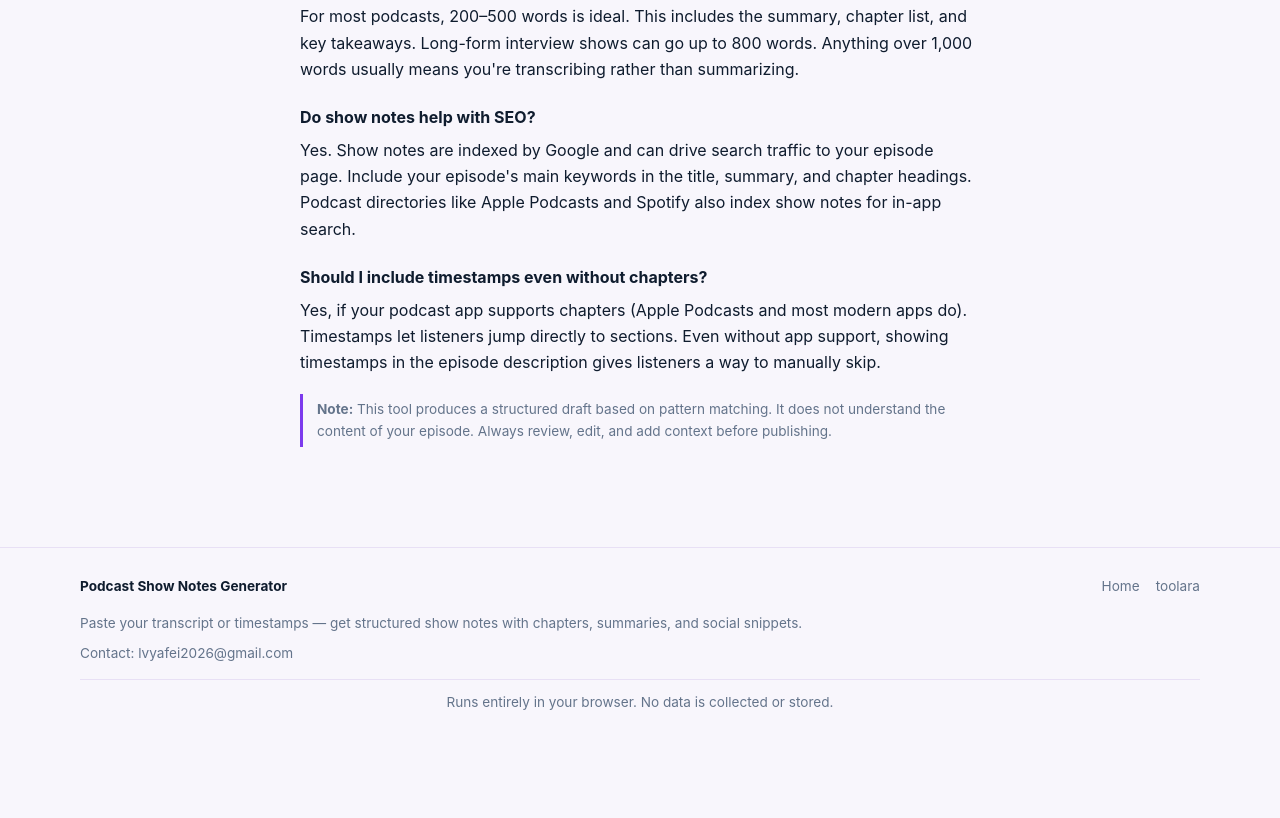
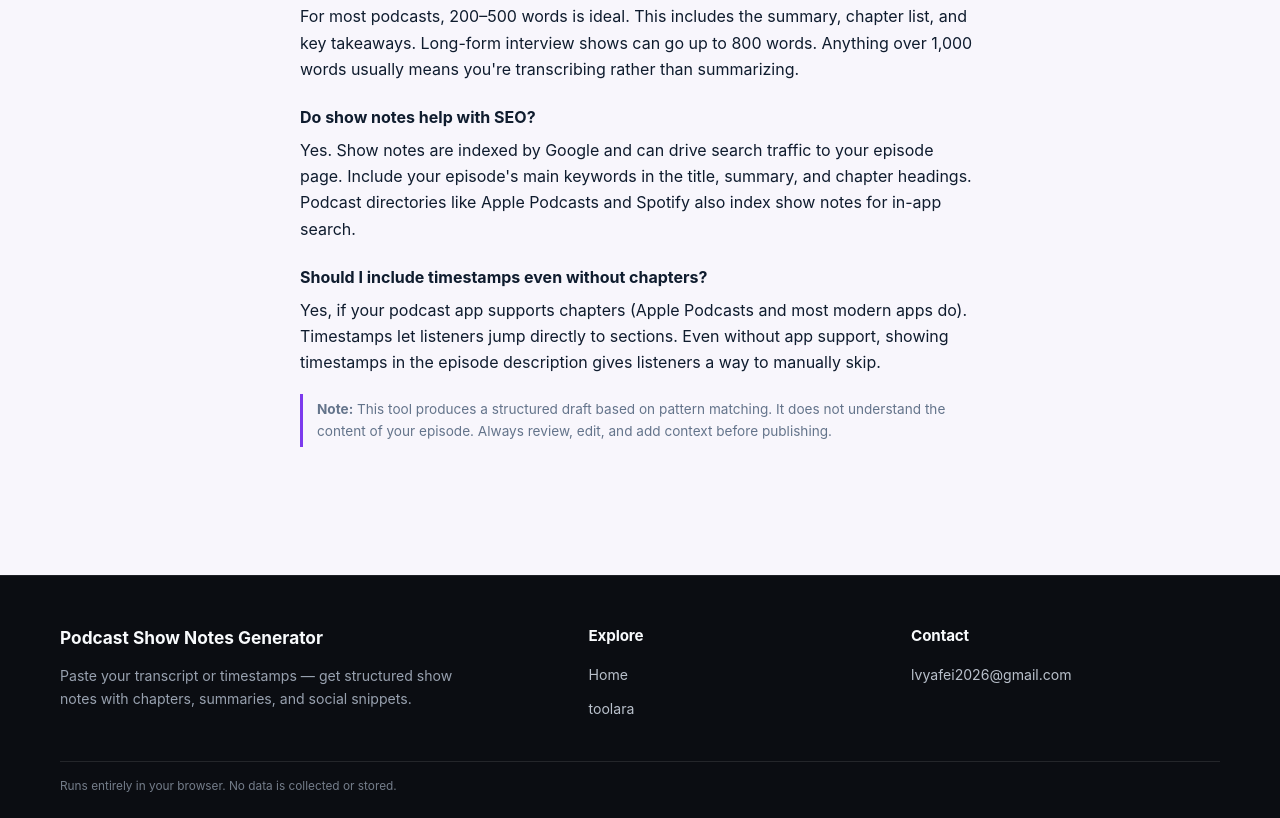
Before and after one commit to lvyafei2026-coder/podcast-show-notes-generator, a plain HTML site: page index.html in a window 1280 px wide. Shown: the part 2450-3268 px from the top of the page. Before the commit the page ends 3200 px from the top, so only its background shows below. Drawn offline with Linux system fonts and the light colour scheme.

Commit message:
Use three-column site footers

```diff
--- a/css/style.css
+++ b/css/style.css
@@ -143,15 +143,17 @@
   .site-nav select { min-width: 118px; }
 }
 
-.site-footer { margin-top: 36px; padding: 28px 20px 36px; border-top: 1px solid var(--border, rgba(100,116,139,0.25)); color: var(--muted, #64748b); font-size: 0.85rem; line-height: 1.6; }
-.site-footer-inner { max-width: 1120px; margin: 0 auto; }
-.site-footer-details { text-align: left; }
-.site-footer-top { display: flex; align-items: center; justify-content: space-between; gap: 16px; flex-wrap: wrap; }
-.site-footer-brand { color: var(--text, #0f1c2e); font-weight: 700; text-decoration: none; }
-.site-footer-nav { display: flex; align-items: center; gap: 16px; flex-wrap: wrap; }
-.site-footer a { color: inherit; text-decoration: none; }
-.site-footer a:hover { color: var(--accent, #2563eb); text-decoration: underline; }
-.site-footer-description { max-width: 760px; margin: 16px 0 8px; }
-.site-footer-contact { margin: 8px 0; }
-.site-footer-privacy { margin: 14px 0 0; padding-top: 12px; border-top: 1px solid var(--border, rgba(100,116,139,0.25)); }
-@media (max-width: 560px) { .site-footer-top { align-items: flex-start; flex-direction: column; gap: 10px; } .site-footer-nav { gap: 12px; } }
+.site-footer { margin-top: 64px !important; padding: 48px 24px 22px !important; background: #0b0d12 !important; border-top: 1px solid rgba(255,255,255,0.08) !important; color: #a6adbb !important; text-align: left !important; font-size: 0.88rem !important; line-height: 1.6; }
+.site-footer-inner { max-width: 1160px; margin: 0 auto; }
+.site-footer-grid { display: grid; grid-template-columns: minmax(0, 1.4fr) minmax(150px, 0.8fr) minmax(200px, 0.9fr); gap: 48px; }
+.site-footer-column { min-width: 0; }
+.site-footer-brand { display: inline-block; color: #f8fafc !important; font-size: 1.08rem; font-weight: 700; text-decoration: none; }
+.site-footer-heading { margin: 0 0 16px !important; color: #f8fafc; font-size: 0.95rem; font-weight: 650; }
+.site-footer-description { max-width: 420px; margin: 14px 0 0 !important; color: #98a1af; }
+.site-footer-nav { display: grid; justify-items: start; gap: 10px; }
+.site-footer a { color: #b9c0cb !important; text-decoration: none; }
+.site-footer a:hover { color: #fff !important; text-decoration: underline; }
+.site-footer-contact { margin: 0 !important; color: #b9c0cb; overflow-wrap: anywhere; }
+.site-footer-bottom { margin-top: 40px; padding-top: 16px; border-top: 1px solid rgba(255,255,255,0.1); color: #747d8a; font-size: 0.74rem; line-height: 1.5; }
+.site-footer-bottom p { margin: 0; }
+@media (max-width: 720px) { .site-footer { padding: 36px 20px 20px !important; } .site-footer-grid { grid-template-columns: 1fr; gap: 28px; } .site-footer-bottom { margin-top: 28px; } } .site-footer-nav { gap: 12px; } }
--- a/index.html
+++ b/index.html
@@ -166,14 +166,16 @@
 </main>
 
 <footer class="footer site-footer">
-<div class="site-footer-inner"><div class="site-footer-details">
-<div class="site-footer-top">
-<span class="site-footer-brand" data-i18n="title">Podcast Show Notes Generator</span>
-<nav class="site-footer-nav" aria-label="Quick navigation"><a href="/">Home</a><a href="https://toolara.dev/">toolara</a></nav>
+<div class="site-footer-inner">
+<div class="site-footer-grid">
+<section class="site-footer-column">
+<a class="site-footer-brand" href="/"><span class="site-footer-brand" data-i18n="title">Podcast Show Notes Generator</span></a>
+<p class="site-footer-description" data-i18n="subtitle">Paste your transcript or timestamps — get structured show notes with chapters, summaries, and social snippets.</p>
+</section>
+<section class="site-footer-column"><h2 class="site-footer-heading">Explore</h2><nav class="site-footer-nav" aria-label="Quick navigation"><a href="/" data-i18n="navHome">Home</a><a href="https://toolara.dev/">toolara</a></nav></section>
+<section class="site-footer-column"><h2 class="site-footer-heading">Contact</h2><a href="mailto:lvyafei2026@gmail.com">lvyafei2026@gmail.com</a></section>
 </div>
-<p class="site-footer-description" data-i18n="subtitle">Paste your transcript or timestamps — get structured show notes with chapters, summaries, and social snippets.</p>
-<p class="site-footer-contact"><span>Contact:</span> <a href="mailto:lvyafei2026@gmail.com">lvyafei2026@gmail.com</a></p>
-</div><p class="site-footer-privacy" data-i18n="footer">Runs entirely in your browser. No data is collected or stored.</p>
+<div class="site-footer-bottom"><p class="site-footer-privacy" data-i18n="footer">Runs entirely in your browser. No data is collected or stored.</p></div>
 </div>
 </footer>
 
```
Also changed, not shown: zh/index.html (+9 -7 lines).
